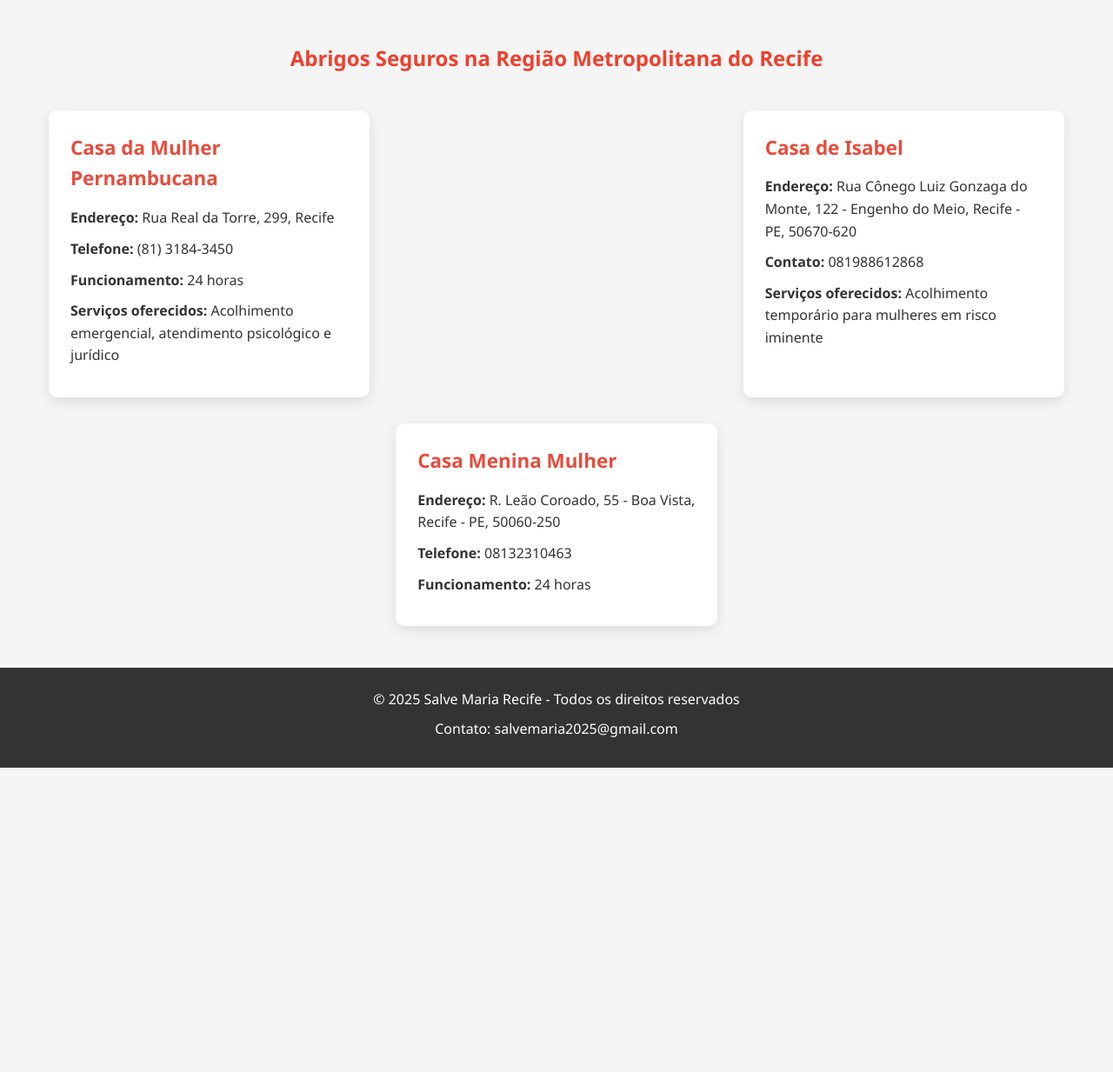
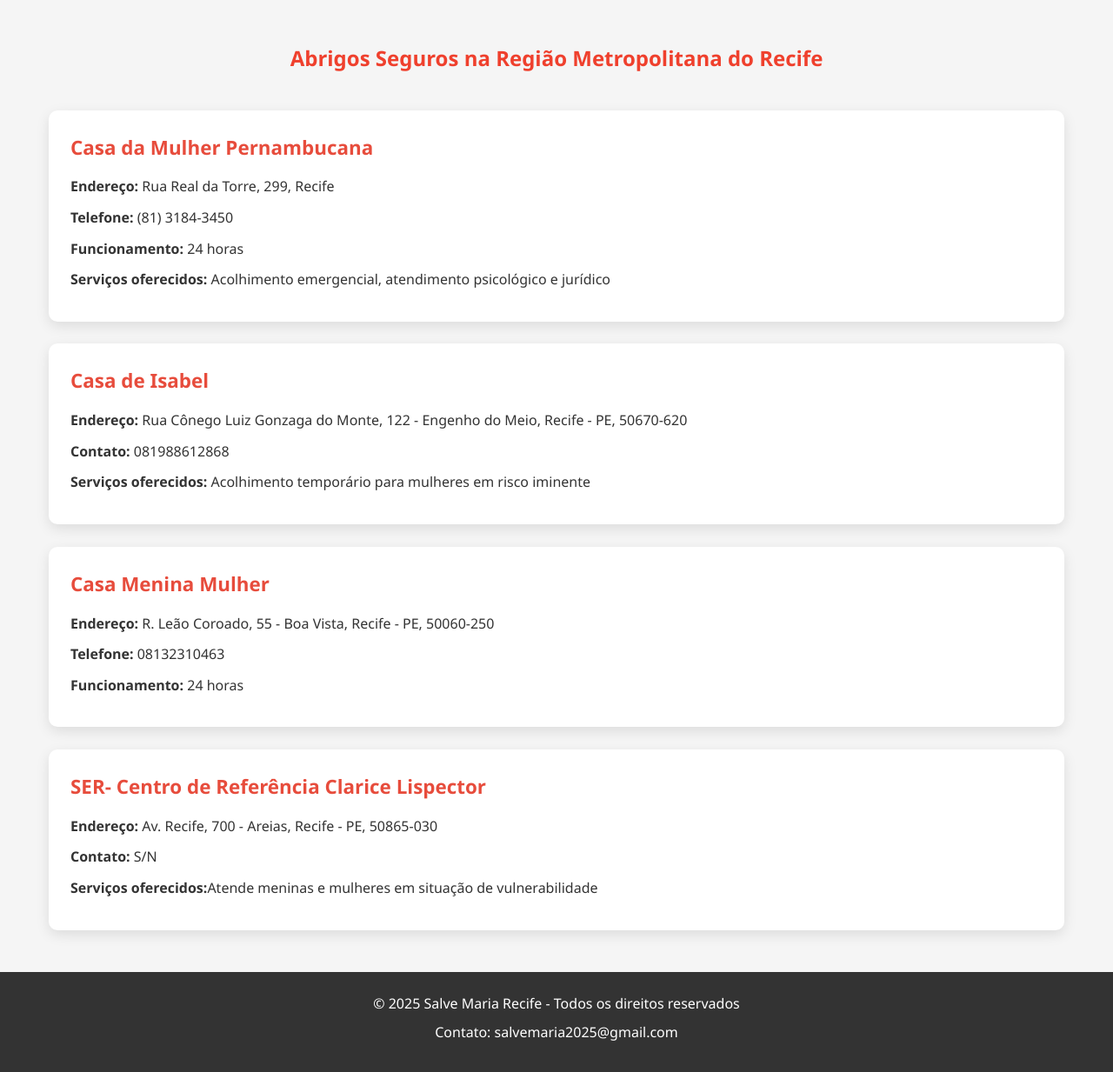
Before and after one commit to neupinho/SALVE-MARIA-FINAL, a Flask app: page /abrigos in a window 1280 px wide. Shown: the part 199-1432 px from the top of the page at 87% size. Before the commit the page ends 1082 px from the top, so only its background shows below. Run offline with Flask 3, Linux system fonts and the light colour scheme.

Commit message:
correção final

```diff
--- a/static/css/style.css
+++ b/static/css/style.css
@@ -450,7 +450,7 @@ footer {
 }
 
 .abrigos-list {
-    display: grid;
+    display: center;
     grid-template-columns: repeat(auto-fit, minmax(300px, 1fr));
     gap: 30px;
     margin-top: 40px;
--- a/templates/abrigos.html
+++ b/templates/abrigos.html
@@ -49,6 +49,13 @@
                 <p><strong>Telefone:</strong> 08132310463</p>
                 <p><strong>Funcionamento:</strong> 24 horas</p>
             </div>
+            <br>
+            <div class="abrigo-card">
+                <h3>SER- Centro de Referência Clarice Lispector</h3>
+                <p><strong>Endereço: </strong>Av. Recife, 700 - Areias, Recife - PE, 50865-030</p>
+                <p><strong>Contato: </strong>S/N</p>
+                <p><strong>Serviços oferecidos:</strong>Atende meninas e mulheres em situação de vulnerabilidade</p>
+            </div>
         </div>
     </main>
 
```
